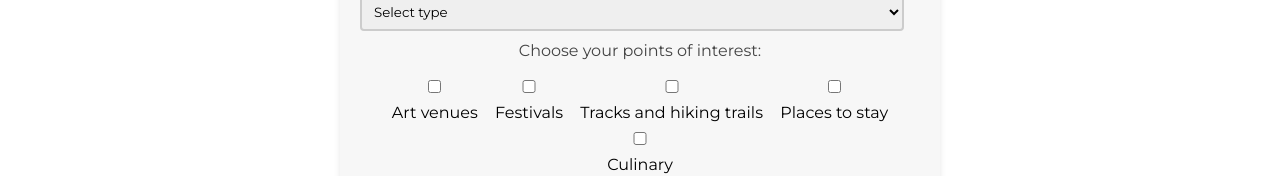
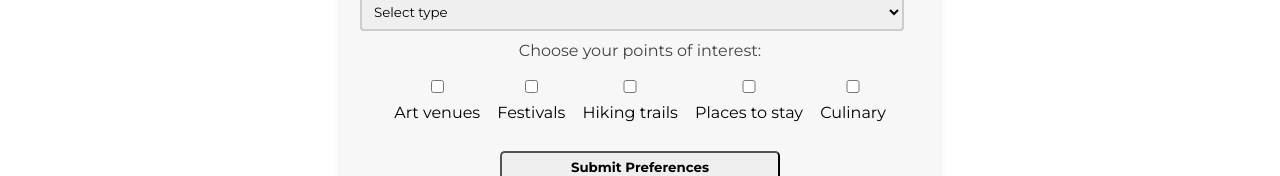
Before and after one commit to voyageRN-project/voyage, a React (Create React App) app in the folder voyage-frontend/: page /tripBuild in a window 1280 px wide. Shown: the part 749-925 px from the top of the page. Built offline with nearby package versions, Linux system fonts and the light colour scheme; no server answers.

Commit message:
the total project - backend and frontend

```diff
--- a/voyage-frontend/src/components/AboutUs.js
+++ b/voyage-frontend/src/components/AboutUs.js
@@ -6,7 +6,7 @@ const AboutUs = () => {
     <div className="about-section">
       <h2>Welcome to Our Platform</h2>
       <p>
-        At our website, we're redefining the way travelers plan and experience their vacations. With the aid of cutting-edge AI technology, users are empowered to craft their dream getaways down to the finest detail, ensuring each aspect aligns perfectly with their unique preferences and budget.
+        In our website, we're redefining the way travelers plan and experience their vacations. With the aid of cutting-edge AI technology, users are empowered to craft their dream getaways down to the finest detail, ensuring each aspect aligns perfectly with their unique preferences and budget.
       </p>
       <p>
         Our platform meticulously curates personalized itineraries that encompass a diverse array of activities, handpicked recommendations, and accommodation options, offering a comprehensive roadmap for an unforgettable journey.
--- a/voyage-frontend/src/components/BusinesForm.js
+++ b/voyage-frontend/src/components/BusinesForm.js
@@ -113,15 +113,15 @@ function BusinesForm(){
           onChange={handleInputChange}
         />
         <select
-          className="Business Catagory"
+          className="Business Category"
           name="interestPoint"
           value={formData.interestPoint}
           onChange={handleInputChange}
         >
-          <option value="">Business Catagory</option>
+          <option value="">Business Category</option>
           <option value="Art venues">Art venues</option>
           <option value="Festivals">Festivals</option>
-          <option value="Tracks and hiking trails">Tracks and hiking trails</option>
+          <option value="Hiking trails">Hiking trails</option>
           <option value="Places to stay">Places to stay</option>
           <option value="Culinary">Culinary</option>
         </select>
--- a/voyage-frontend/src/components/Preferences.js
+++ b/voyage-frontend/src/components/Preferences.js
@@ -211,10 +211,10 @@ function Preferences() {
           <input
             type="checkbox"
             name="interests"
-            value="Tracks and hiking trails"
-            checked={preferences.interests.includes('Tracks and hiking trails')}
+            value="Hiking trails"
+            checked={preferences.interests.includes('Hiking trails')}
             onChange={handleCheckboxChange}
-          /> Tracks and hiking trails
+          /> Hiking trails
         </label>
         <label>
           <input
--- a/voyage-frontend/src/routes/UserVoyage.js
+++ b/voyage-frontend/src/routes/UserVoyage.js
@@ -12,7 +12,7 @@ function UserVoyage() {
         heroImg="https://i0.wp.com/visitkohtao.org/wp-content/uploads/2021/09/D8255DB0-E910-42E9-AF9F-48A4E6B6DEEE.png?fit=800%2C416&ssl=1"
         textstyle = "hero-yourV-text"
         title = "YOUR VOYAGE "
-        text = "this is your perfect trip... Discover and order"
+        text = "This is your perfect trip... Discover and order"
         url = "/yourVoyage"
         btnClass="hide"
         />
```
Also changed, not shown: 1 other file (tests, documents, lock files or other folders).
